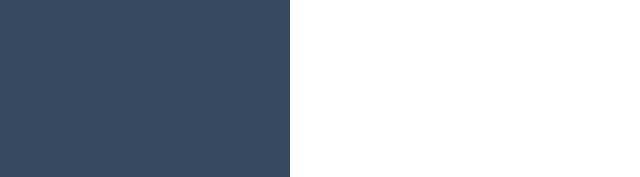
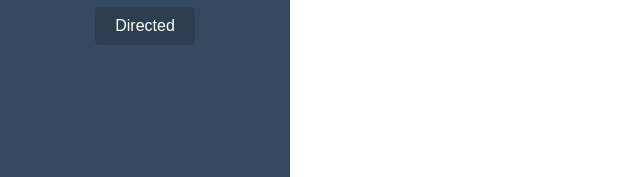
Before and after one commit to Lea-Bar/SimpleGraph, an Electron app: page public/index.html in a window 1080 px wide. Shown: the part 547-724 px from the top of the page, 0-640 px from the left. Drawn offline with Linux system fonts and the light colour scheme.

Commit message:
[Add] Add a button to switch between directed and undirected

```diff
--- a/public/css/main.css
+++ b/public/css/main.css
@@ -89,3 +89,28 @@ p.title{
 .graphtext, .line-numbers {
     height: 100%;
 }
+
+.buttons-container {
+    display: flex;
+    justify-content: center;
+    margin-top: 10px;
+}
+
+.graph-type-button {
+    background: #2c3e50;
+    color: white;
+    border: none;
+    padding: 10px 20px;
+    font-size: 16px;
+    border-radius: 5px;
+    cursor: pointer;
+    transition: background 0.3s ease, transform 0.2s ease;
+}
+
+.graph-type-button:hover {
+    background: #212d3a;
+}
+
+.graph-type-button:active {
+    transform: scale(0.95);
+}
--- a/public/index.html
+++ b/public/index.html
@@ -7,6 +7,7 @@
     <meta name='viewport' content='width=device-width, initial-scale=1'>
     <link rel='stylesheet' type='text/css' media='screen' href='css/main.css'>
     <script src="./js/texteditor.js"></script>
+    <script src="./js/graph.js"></script>
 </head>
 <body>
     <div class="window-controls">
@@ -20,6 +21,9 @@
             <div class="line-numbers" id="lineNumbers"></div>
             <textarea id="editor" class="graphtext" oninput="updateLineNumbers()" onscroll="syncScroll()"></textarea>
         </div>
+        <div class="buttons-container">
+            <button id="graphtype" class="graph-type-button">Directed</button>
+        </div>
     </div>
     <canvas id="graphCanvas"></canvas>
 </body>
--- /dev/null
+++ b/public/js/graph.js
@@ -0,0 +1,8 @@
+let isDirected = true;
+document.addEventListener("DOMContentLoaded", () => {
+    const graphtype = document.getElementById("graphtype");
+    graphtype.addEventListener("click", () => {
+        isDirected = !isDirected;
+        graphtype.textContent = isDirected ? "Directed" : "Undirected";
+    });
+});
```
